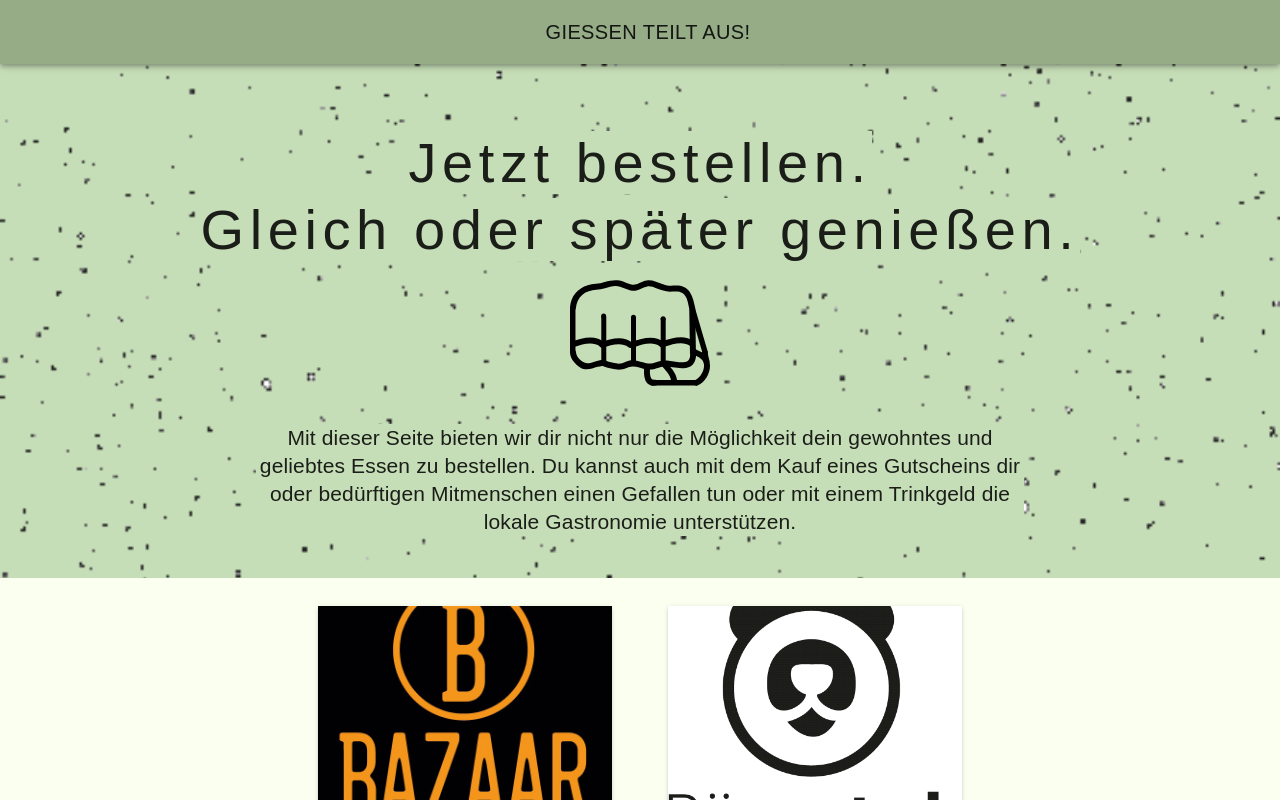
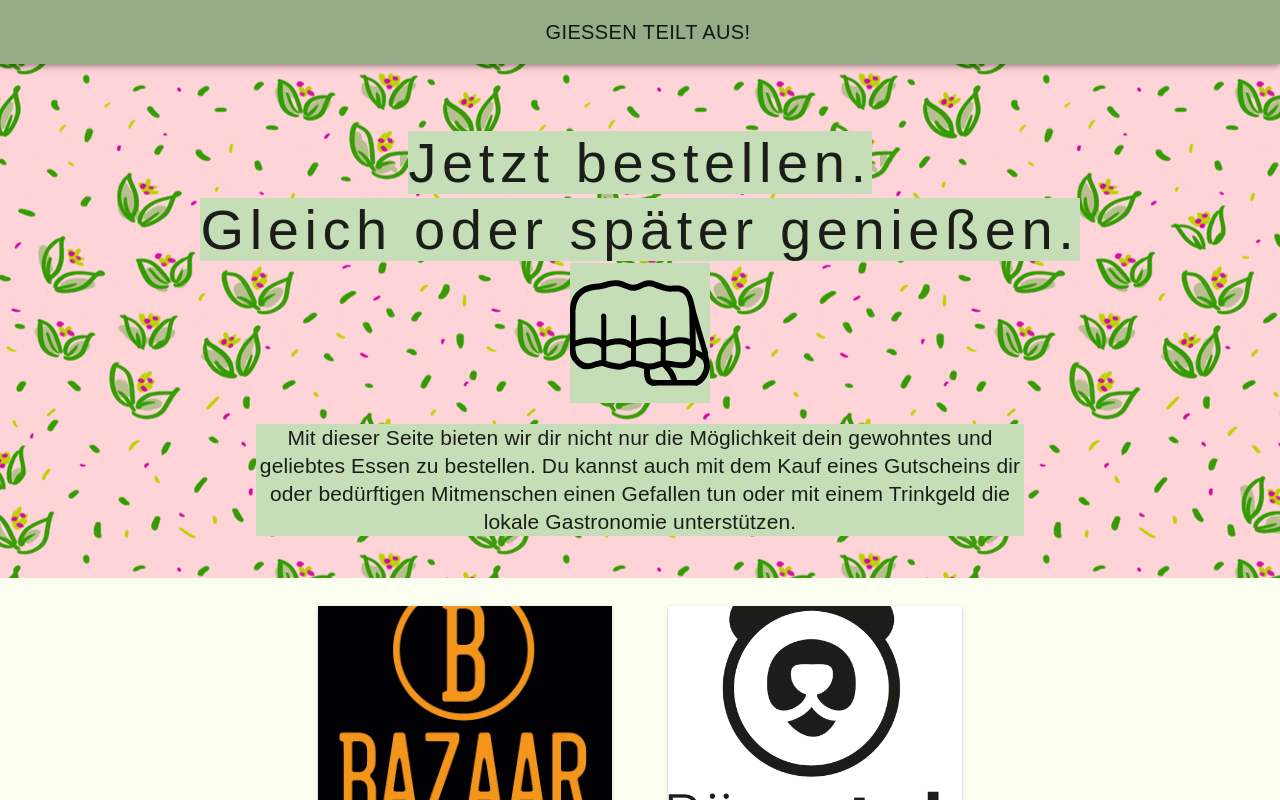
Before and after one commit to Kode-Collektiv/wirvsvirus-frontend, a Vue app: page / in a window 1280 px wide. Shown: the top 800 px of the page. Built offline with nearby package versions, Linux system fonts and the light colour scheme; a web font is replaced by a local one.

Commit message:
Change background gif

```diff
--- a/src/components/LandingPage.vue
+++ b/src/components/LandingPage.vue
@@ -25,9 +25,7 @@
 }
 
 .greeting-banner {
-  background: url(../assets/background/background.gif) no-repeat center center
-    fixed;
-  background-size: cover;
+  background: url(../assets/background/3.gif) repeat center ;
 }
 
 .logo {
```
Also changed, not shown: src/assets/background/3.gif (added).
